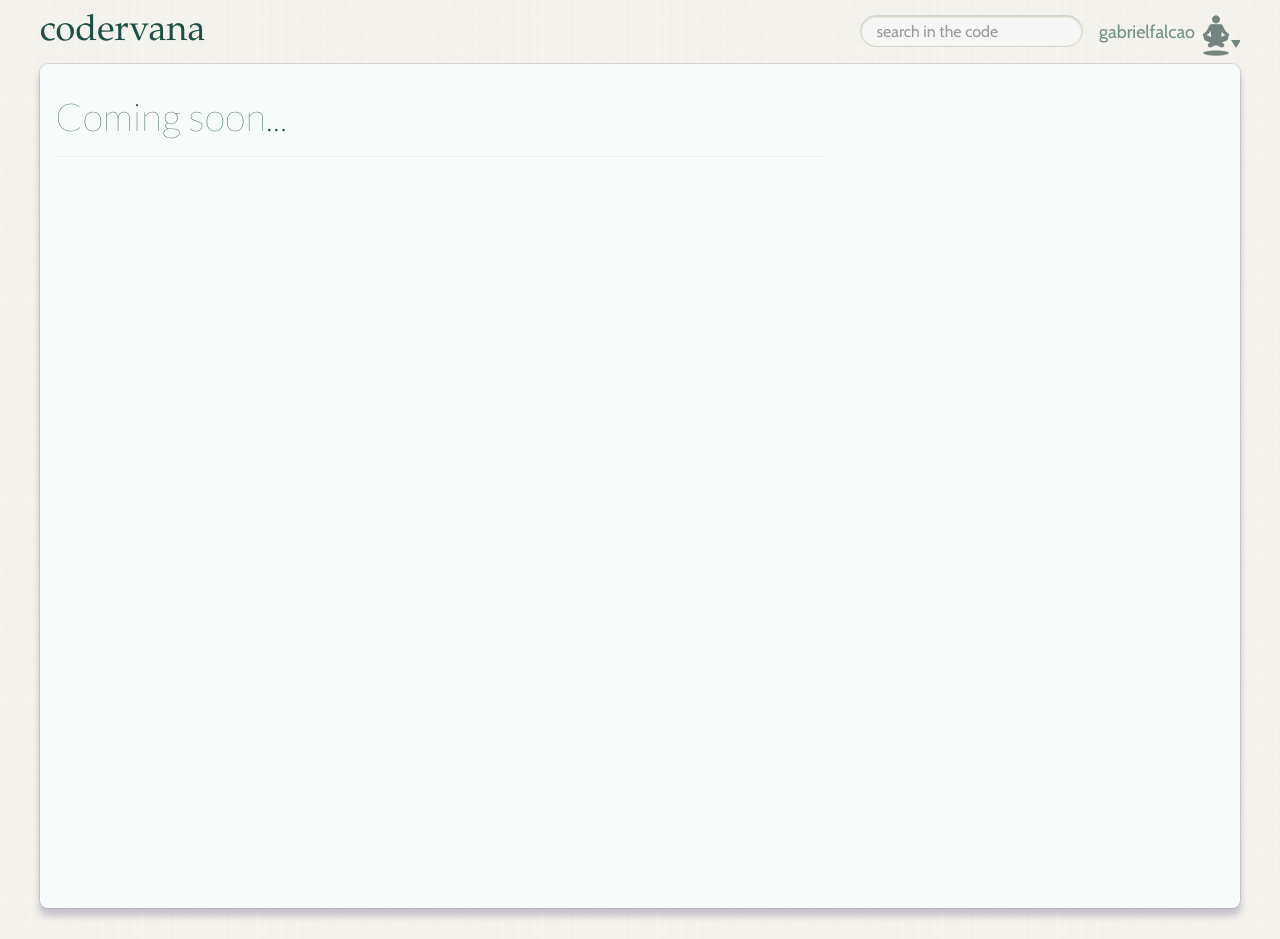
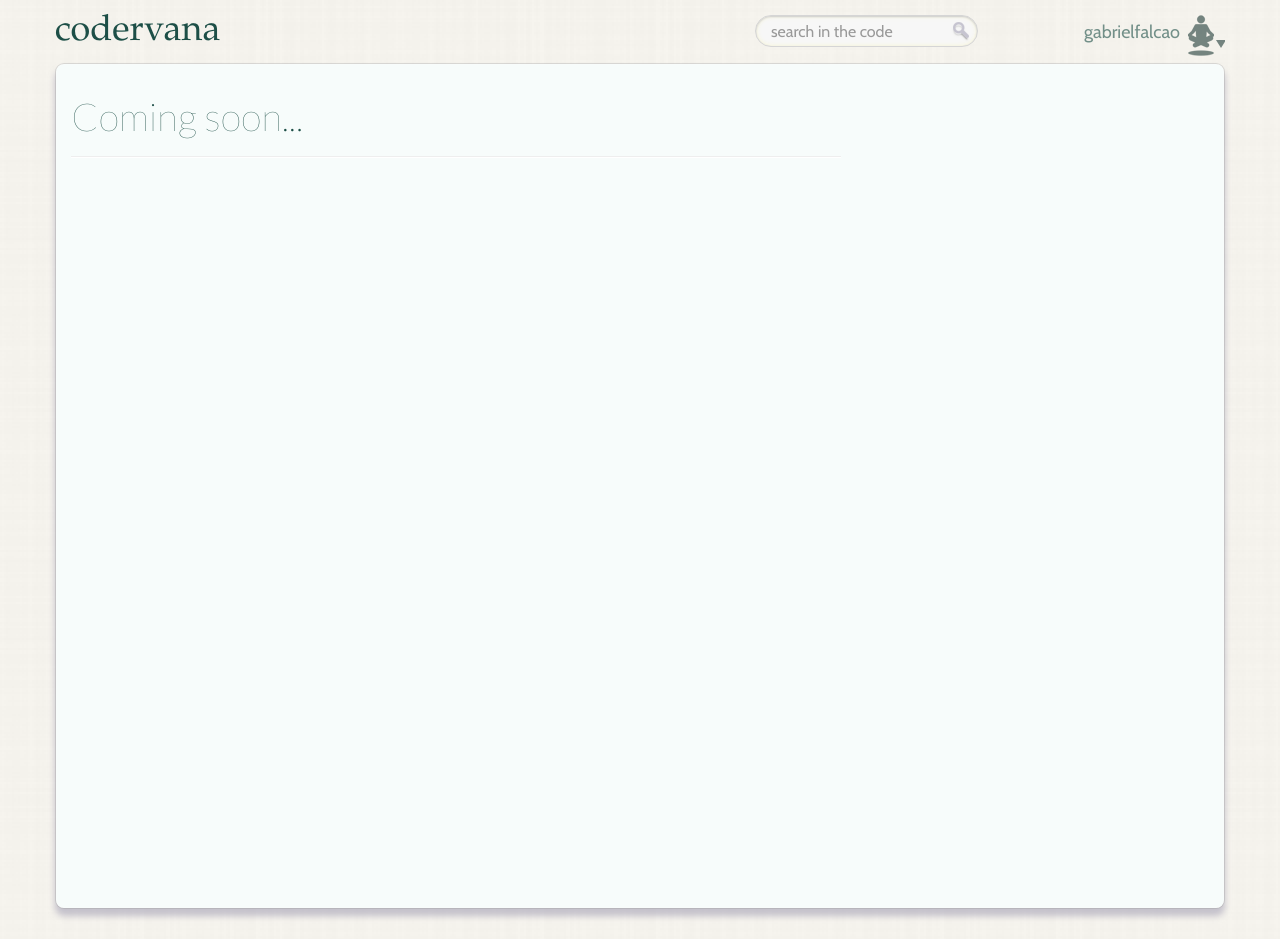
Before and after one commit to gabrielfalcao/codervana, a Python web app: template templates/index.html in a window 1280 px wide. Run offline with Jinja, Linux system fonts and the light colour scheme; the template is opened without the code that fills it, so the values that code supplies are empty.

Commit message:
magnifier

```diff
--- a/media/css/codervana.css
+++ b/media/css/codervana.css
@@ -102,9 +102,12 @@ input {
 }
 
 input.search {
+  width: 176px;
+  background: url(/media/img/magnifier.png) no-repeat 97% 65%;
   font-size: 16px;
   height: 30px;
-  padding: 0 0 0 15px;
+  opacity: 1;
+  padding: 0 30px 0 15px;
   border: 1px solid #d5d5d5; /* stroke */
   moz-border-radius: 16px;
   webkit-border-radius: 16px;
--- a/templates/index.html
+++ b/templates/index.html
@@ -16,32 +16,35 @@
   </head>
 
   <body>
-    <div class="container topbar row-fluid">
-      <div class="span2 logo">
-        <a href="http://localhost:8000">codervana</a>
-      </div>
-      <div class="span2 offset6">
-        <input type="text" name="search" class="search" placeholder="search in the code" />
-      </div>
-      <div class="profile menu pull-right">
-        <a class="profile menu-item" href="#">
+    <div class="container">
+      <div class="profile menu span2 pull-right">
+        <a class="profile menu-item pull-right" href="#">
           <span>gabrielfalcao</span>
           <img class="profile icon" src="/media/img/profile-icon.png" alt="profile menu" />
         </a>
       </div>
 
+      <div class="span2 logo">
+        <a href="http://{{ settings.DOMAIN }}">codervana</a>
+
+      </div>
+      <div class="span3 offset5">
+        <input type="text" name="search" class="search" placeholder="search in the code" />
       </div>
 
-    <div id="whiteboard" class="container">
+
+    </div>
+
+    <div class="container">
+      <div id="whiteboard">
         <div class="row">
           <div class="span8">
             <h1>Coming soon...</h1>
             <hr />
             <br />
           </div>
-
           <div id="chart"><svg></svg></div>
-
+        </div>
       </div>
     </div>
 
```
Also changed, not shown: media/img/magnifier.png (added). Lines whose indentation alone changed are shown as unchanged.
